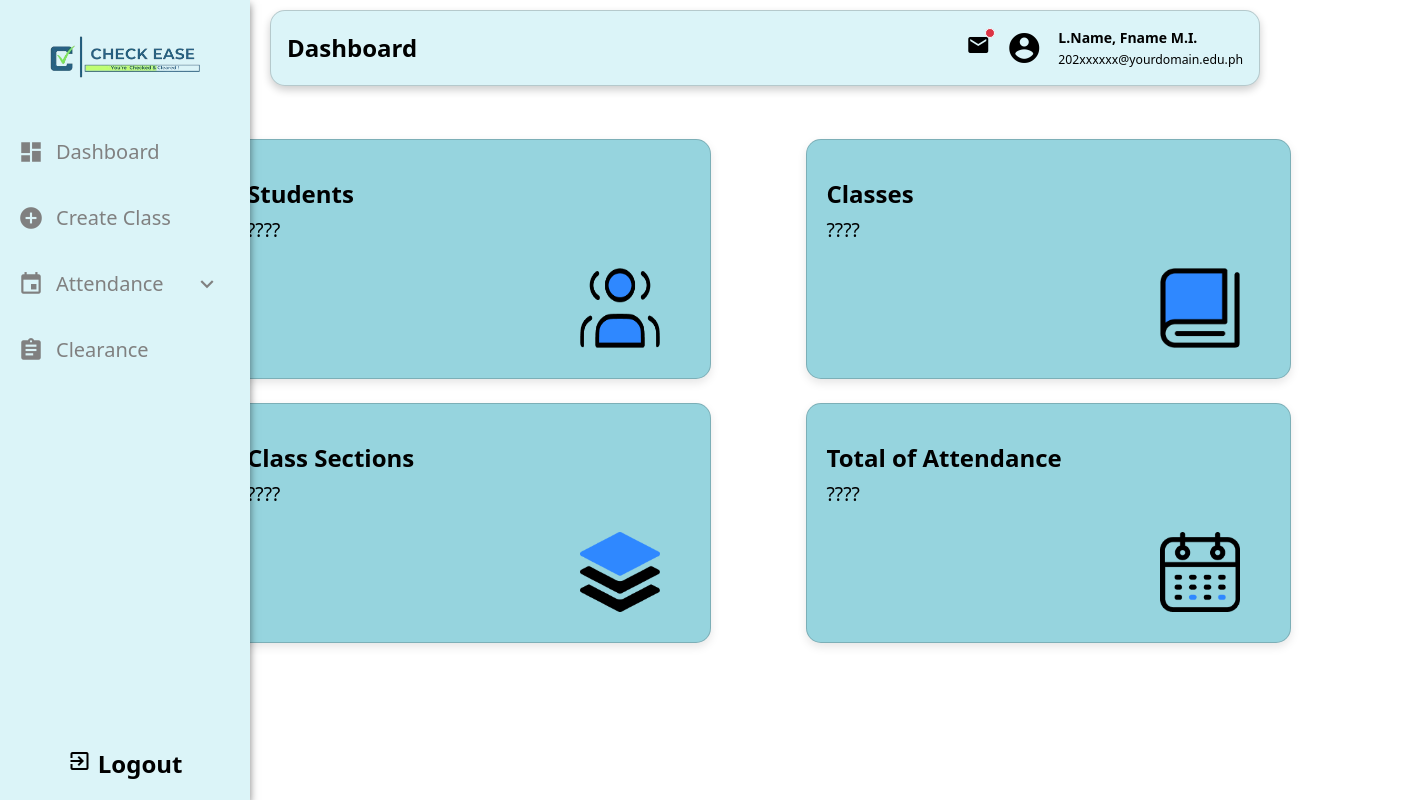
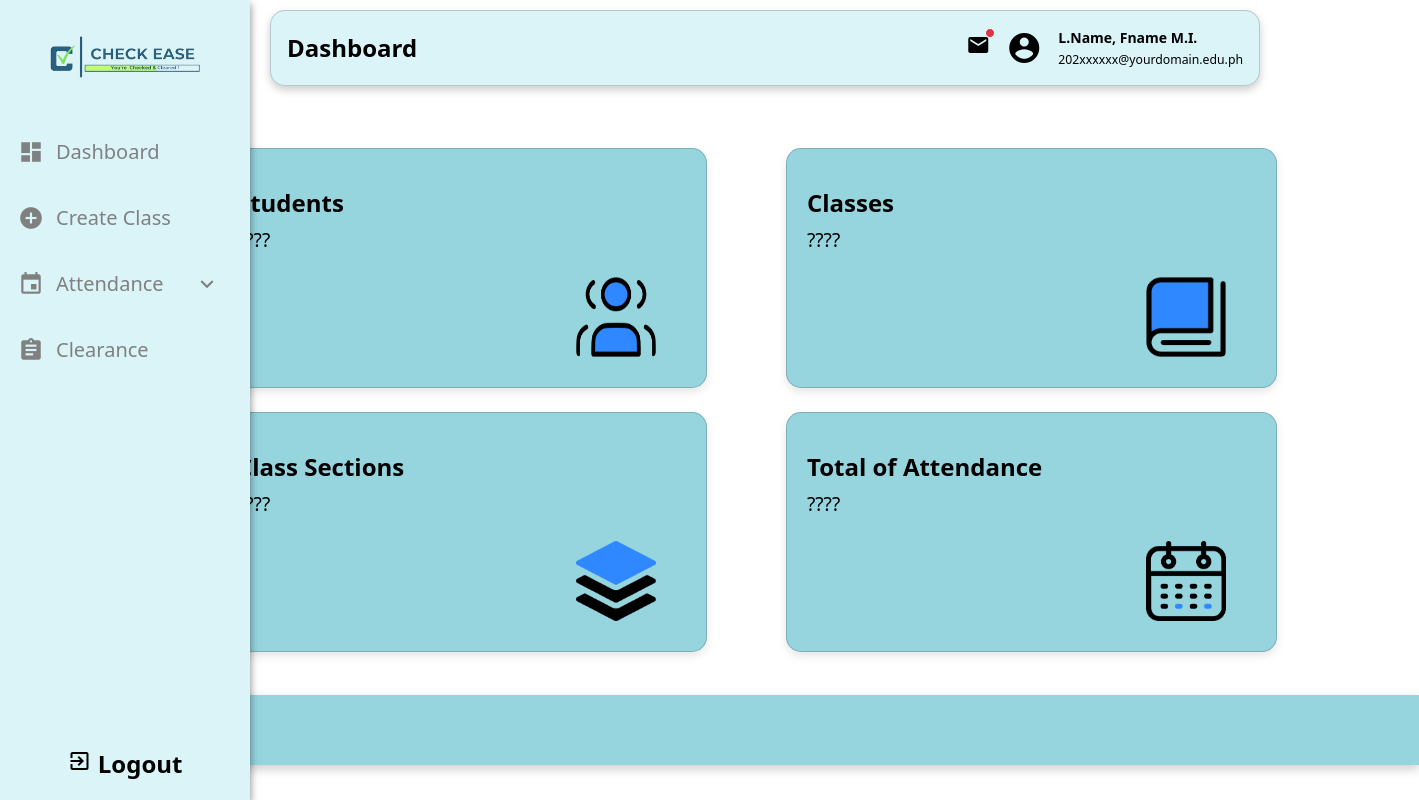
Before and after one commit to icz3us/CheckEaseExp, a Vue app: page /Home in a window 1280 px wide. Shown: the whole page, 1419 px wide, since content can reach past the window. Built offline with nearby package versions, Linux system fonts and the light colour scheme.

Commit message:
Update HomeView.vue

```diff
--- a/src/views/HomeView.vue
+++ b/src/views/HomeView.vue
@@ -1,7 +1,10 @@
 <template>
-  <div class="cards-section d-sm-flex" style="margin-top: 5px; margin-right: 500px;margin-left: 150px;">
-    <div class="row justify-content-center" >
-      <div class="col-md-6 col-lg-6 mb-4"> <!-- First card -->
+<div>
+<div class="container-md position-absolute top-50 start-50 translate-middle offset-md-1" style="margin-right: 100px;">
+  <div class="cards-section">
+    <div class="row row-cols-1 row-cols-md-2 g-4">
+      <!-- Card 1: Students -->
+      <div class="col">
         <div class="dashboard-card">
           <div class="card custom-card h-100">
             <div class="card-body position-relative">
@@ -15,7 +18,8 @@
         </div>
       </div>
 
-      <div class="col-md-6 col-lg-6 mb-4"> <!-- Second card -->
+      <!-- Card 2: Classes -->
+      <div class="col">
         <div class="dashboard-card">
           <div class="card custom-card h-100">
             <div class="card-body position-relative">
@@ -29,7 +33,8 @@
         </div>
       </div>
 
-      <div class="col-md-6 col-lg-6 mb-4"> <!-- Third card -->
+      <!-- Card 3: Class Sections -->
+      <div class="col">
         <div class="dashboard-card">
           <div class="card custom-card h-100">
             <div class="card-body position-relative">
@@ -43,7 +48,8 @@
         </div>
       </div>
 
-      <div class="col-md-6 col-lg-6 mb-4"> <!-- Fourth card -->
+      <!-- Card 4: Total of Attendance -->
+      <div class="col">
         <div class="dashboard-card">
           <div class="card custom-card h-100">
             <div class="card-body position-relative">
@@ -58,6 +64,10 @@
       </div>
     </div>
   </div>
+</div>
+  </div>
+  <div class="blank-card position-absolute top-100 start-50 translate-middle" style="margin-top: -70px;"></div>
+
 </template>
 
 <script>
@@ -71,6 +81,19 @@ export default {
     };
   },
   methods: {
+    toggleDropdown() {
+      const dropdownElement = this.$refs.dropdown;
+      const dropdownMenu = this.$refs.dropdownMenu;
+      if (dropdownMenu.classList.contains('show')) {
+        dropdownMenu.classList.remove('show');
+        dropdownElement.classList.remove('show');
+        dropdownElement.setAttribute('aria-expanded', 'false');
+      } else {
+        dropdownMenu.classList.add('show');
+        dropdownElement.classList.add('show');
+        dropdownElement.setAttribute('aria-expanded', 'true');
+      }
+    },
     submitForm() {
       if (this.className && this.classCapacity) {
         console.log('Form submitted with Class Name:', this.className, 'and Class Capacity:', this.classCapacity);
@@ -82,8 +105,9 @@ export default {
   }
 };
 </script>
+<style scoped>
 
-<style scoped>
+/* Dashboard Cards Styles */
 .cards-section {
   width: 100%;
   height: auto;
@@ -98,15 +122,17 @@ export default {
   color: black;
   border-radius: 15px;
   box-shadow: 0px 4px 10px rgba(0, 0, 0, 0.1);
-  width: 485px;
-  height: 240px;
+  width: 90%; /* Reduced width from 100% to 90% */
+  height: 240px; /* Keep height unchanged */
   transition: background-color 0.3s ease;
+  margin: 0 auto; /* Center the cards */
 }
 
 .card.custom-card:hover {
   background-color: #227B94;
   color: white;
 }
+
 
 .card-content {
   margin-top: 20px;
@@ -129,9 +155,35 @@ export default {
 .card-img {
   width: 80px;
   height: 80px;
-
   position: absolute;
   bottom: 30px;
   right: 50px;
 }
+
+.blank-card {
+  width: 1558px;
+  height: 70px;
+  background-color: #96D4DE;
+  box-shadow: 0px 4px 10px rgba(0, 0, 0, 0.2);
+  margin:  auto;
+}
+
+@media (max-width: 768px) {
+  .cards-section {
+    margin-top: 525px;
+  }
+
+  .blank-card {
+    display: none;
+  }
+}
+@media (max-width: 576px) {
+  .cards-section {
+    margin-top: 525px;
+  }
+
+  .blank-card {
+    display: none;
+  }
+}
 </style>
```
